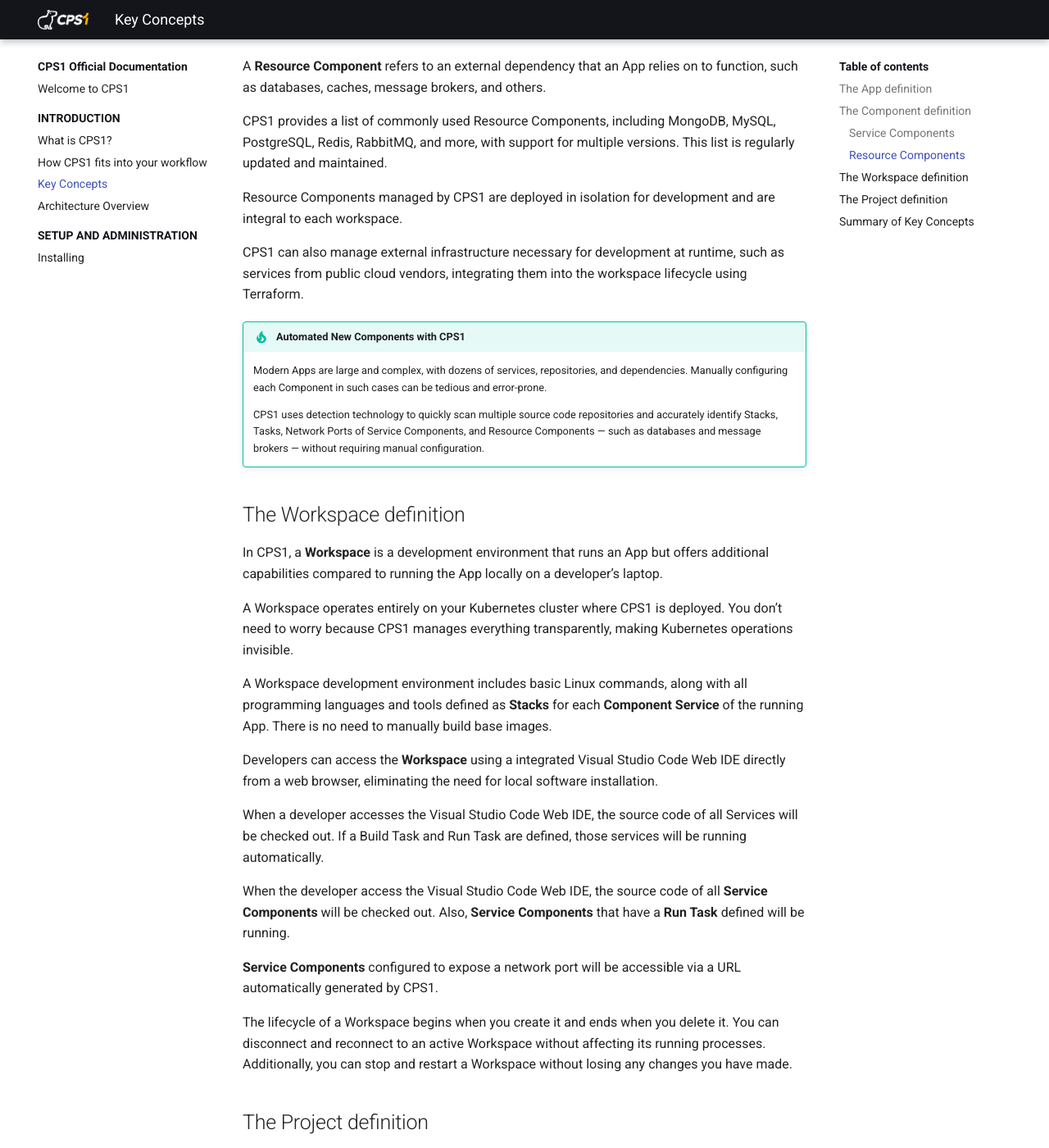
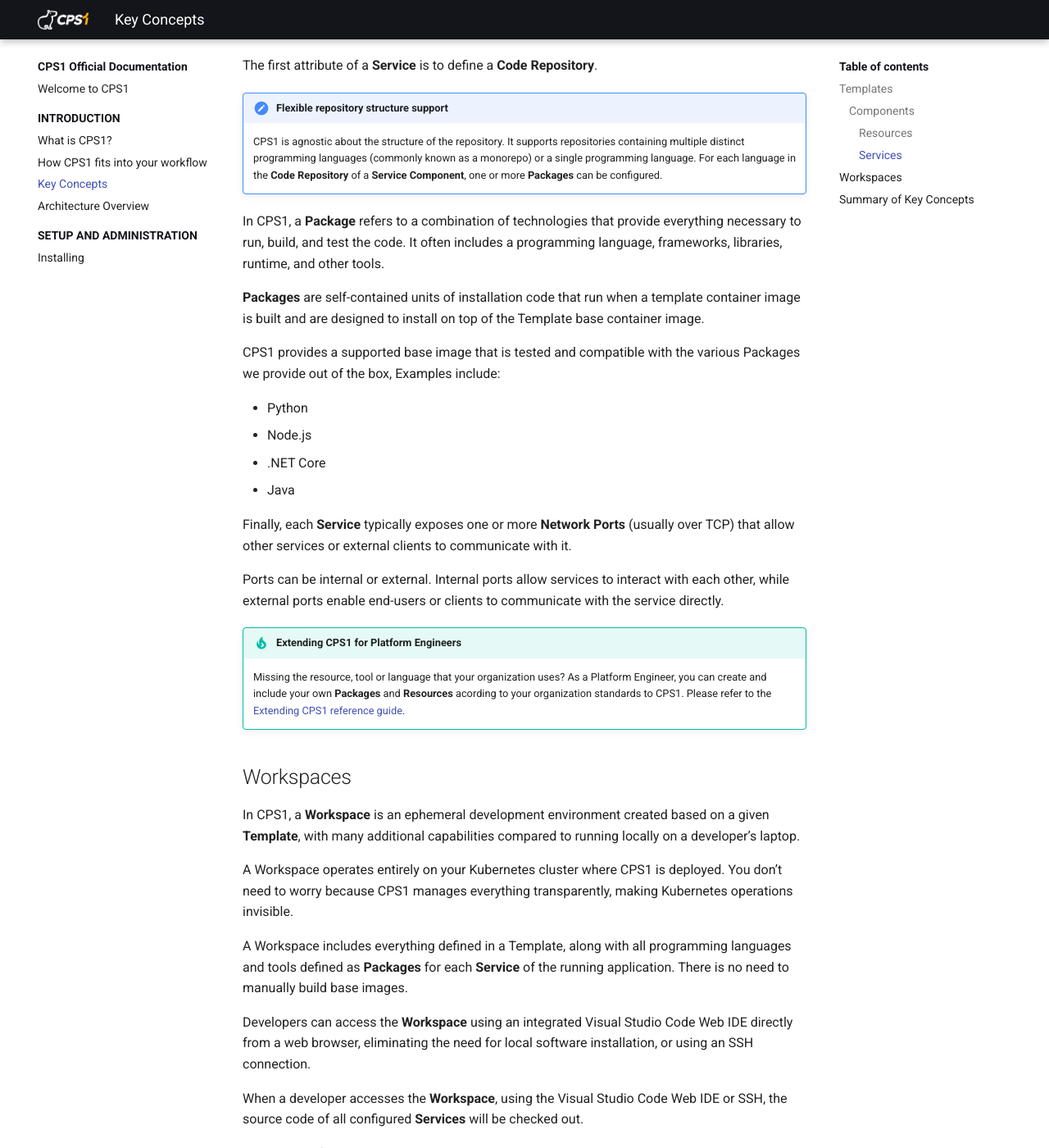
Before and after one commit to cps-1/docs, an MkDocs documentation site: the page built from docs/key-concepts.md, in a window 1280 px wide and 1400 px high, scrolled down 1718 px. Shown: the whole window at 82% size. Built offline with MkDocs 1.6.1 and Material for MkDocs 9.7.7, drawn with Linux system fonts in a browser that asks for light colours; some of the changed text lies outside the part shown.

Commit message:
feat: general updates for product definition and key concepts

```diff
--- a/docs/key-concepts.md
+++ b/docs/key-concepts.md
@@ -1,124 +1,126 @@
 # CPS1 Key Concepts
 
-CPS1 employs specific terminology to effectively model various system designs (architectures) and organizational team structures.
+CPS1 employs specific terminology to effectively model various system designs (architectures) and organizational team structures. To that end, we rely on two main concepts: **Templates** and **Workspaces**.
 
-The first concept that we need to understand is the **App** definition.
+A **Template** contains the definition of how a development environment must be provisioned on your Kubernetes cluster, witch we call a **Workspace**.
 
-## The App definition
+The Template includes information such as source code repositories, ports, containers, services, programming languages and other resources needed to fully provision and run your entire application into a **Workspace**.
 
-In CPS1, an **App** refers to a system that carries out a specific business function within your organization, such as payroll or payment processing. The term workload is also commonly used in cloud-native contexts and has a similar meaning to **App**.
+The **Workspace** has extra capabilities that augments developers productivity, such as an integrated web IDE and SSH access.
 
-This concept allows us to abstract implementation details and concentrate on the functionality delivered to end users within your organization.
+Let's dive into the details.
 
-An App typically provides a user interface or a public API and is composed of one or more **Components**.
+## Templates
 
-## The Component definition
+A **Template** is the source of every ephemeral development environment in CPS1, that we call **Workspace**.
 
-In CPS1, a **Component** represents the individual parts of an App.
+In CPS1, a **Template** is the definition of a provisioned **Workspace**.
 
-A **Component** is the smallest functional unit that corresponds to a specific technology-related aspect of an App, such as the backend, frontend, or a database.
+Internally, a Template contains the configuration of the many parts of a running Workspace, that we call **Components**, and a container image that CPS1 builds and stores into an internal registry for fast **Workspace** provisioning.
 
-There are two types of Components: **Service Components** and **Resource Components**.
+Every Template has a base container image that is used as a starting point for CPS1 to add your configuration atop of it during the process of the Template build.
 
-### Service Components
+As a Platform Engineer, you can create a Template to define and configure what tools, languages and resources go into the final template image.
 
-A **Service Component** runs code that typically exposes a network port. The code can be designed for a cloud-native environment, but this is not a requirement.
+CPS1 will build a container image that will be used as a starting point for new Workspaces.
 
-A **Service Component** has attributes that determine how it functions within an App. The attributes are: **Code Repository**, **Stacks**, **Tasks** and **Network Ports**.
+You don't need to manage Dockerfiles at this point and just provide an initial image.
 
-The first and obligatory attribute of a **Service Component** is to define a **Code Repository**.
+### Components
+
+A Template contains what we call **Components**.
+
+A **Component** is the smallest functional unit that corresponds to a specific technology-related aspect of your application, such as the backend, frontend, or a database.
+
+There are three types of Components: **Resources**, **Services**, and **Containers**.
+
+#### Resources
+
+A **Resource** refers to an external dependency that an application relies on to function, such as databases, caches, message brokers, and others.
+
+<!-- TODO: dizer que pode ser uma dependencia -->
+
+CPS1 provides a list of commonly used Resource Components, including MongoDB, MySQL, PostgreSQL, Redis, RabbitMQ, and more, with support for multiple versions. This list is regularly updated and maintained.
+
+Resource Components managed by CPS1 are deployed in isolation for development and are integral to each Workspace.
+
+CPS1 can also manage external infrastructure necessary for development at runtime, such as services from public cloud vendors, integrating them into the Workspace lifecycle using Terraform.
+
+#### Services
+
+A **Service** runs code that typically exposes a network port. The code can be designed for a cloud-native environment, but this is not a requirement.
+
+A **Service** has attributes that determine how it functions within the Workspace. These attributes are: **Code Repository**, **Packages**, and **Network Ports**.
+
+The first attribute of a **Service** is to define a **Code Repository**.
+
+<!-- TODO: dizer mais algo sobre como configurar e autenticação -->
 
 !!! note "Flexible repository structure support"
 
-    CPS1 is agnostic about the structure of the repository. It supports repositories containing multiple distinct programming languages (commonly known as a monorepo) or a single programming language. For each language in the **Code Repository** of a **Service Component**, one or more **Stacks** must be configured.
+    CPS1 is agnostic about the structure of the repository. It supports repositories containing multiple distinct programming languages (commonly known as a monorepo) or a single programming language. For each language in the **Code Repository** of a **Service Component**, one or more **Packages** can be configured.
 
-In software development, a stack typically refers to a combination of technologies used together to build software. It often includes a programming language, frameworks, libraries, runtime and other tools.
+In CPS1, a **Package** refers to a combination of technologies that provide everything necessary to run, build, and test the code. It often includes a programming language, frameworks, libraries, runtime, and other tools.
 
-In CPS1, **Stacks** provide the runtime and other utilities necessary to run, build and test the code. Examples:
+**Packages** are self-contained units of installation code that run when a template container image is built and are designed to install on top of the Template base container image.
 
-- Python 3
-- Node.js 22
-- .NET Core 8
+CPS1 provides a supported base image that is tested and compatible with the various Packages we provide out of the box, Examples include:
 
-**Tasks** are commands that perform common operations used by developers to manage and build their projects, often automated through scripts or build tools. Examples of **Tasks** used by a **Service Component** include building and running code, executing unit tests, linting, and code formatting.
+- Python
+- Node.js
+- .NET Core
+- Java
 
-Finally, each **Service Component** typically exposes one or more **Network Ports** (usually over TCP) that allows other services or external clients to communicate with it.
+Finally, each **Service** typically exposes one or more **Network Ports** (usually over TCP) that allow other services or external clients to communicate with it.
 
 Ports can be internal or external. Internal ports allow services to interact with each other, while external ports enable end-users or clients to communicate with the service directly.
 
-### Resource Components
+<!-- TODO: falar sobre a geraçao de portas automaticas q geral URLs -->
 
-A **Resource Component** refers to an external dependency that an App relies on to function, such as databases, caches, message brokers, and others.
+!!! tip "Extending CPS1 for Platform Engineers"
 
-CPS1 provides a list of commonly used Resource Components, including MongoDB, MySQL, PostgreSQL, Redis, RabbitMQ, and more, with support for multiple versions. This list is regularly updated and maintained.
+    Missing the resource, tool or language that your organization uses? As a Platform Engineer, you can create and include your own **Packages** and **Resources** acording to your organization standards to CPS1. Please refer to the [Extending CPS1 reference guide](drafts/extending-cps1.md).
 
-Resource Components managed by CPS1 are deployed in isolation for development and are integral to each workspace.
+## Workspaces
 
-CPS1 can also manage external infrastructure necessary for development at runtime, such as services from public cloud vendors, integrating them into the workspace lifecycle using Terraform.
-
-!!! tip "Automated New Components with CPS1"
-
-    Modern Apps are large and complex, with dozens of services, repositories, and dependencies. Manually configuring each Component in such cases can be tedious and error-prone.
-
-    CPS1 uses detection technology to quickly scan multiple source code repositories and accurately identify Stacks, Tasks, Network Ports of Service Components, and Resource Components — such as databases and message brokers — without requiring manual configuration.
-
-## The Workspace definition
-
-In CPS1, a **Workspace** is a development environment that runs an App but offers additional capabilities compared to running the App locally on a developer’s laptop.
+In CPS1, a **Workspace** is an ephemeral development environment created based on a given **Template**, with many additional capabilities compared to running locally on a developer’s laptop.
 
 A Workspace operates entirely on your Kubernetes cluster where CPS1 is deployed. You don’t need to worry because CPS1 manages everything transparently, making Kubernetes operations invisible.
 
-A Workspace development environment includes basic Linux commands, along with all programming languages and tools defined as **Stacks** for each **Component Service** of the running App. There is no need to manually build base images.
+A Workspace includes everything defined in a Template, along with all programming languages and tools defined as **Packages** for each **Service** of the running application. There is no need to manually build base images.
 
-Developers can access the **Workspace** using a integrated Visual Studio Code Web IDE directly from a web browser, eliminating the need for local software installation.
+Developers can access the **Workspace** using an integrated Visual Studio Code Web IDE directly from a web browser, eliminating the need for local software installation, or using an SSH connection.
 
-When a developer accesses the Visual Studio Code Web IDE, the source code of all Services will be checked out. If a Build Task and Run Task are defined, those services will be running automatically.
+When a developer accesses the **Workspace**, using the Visual Studio Code Web IDE or SSH, the source code of all configured **Services** will be checked out.
 
-When the developer access the Visual Studio Code Web IDE, the source code of all **Service Components** will be checked out. Also, **Service Components** that have a **Run Task** defined will be running.
-
-**Service Components** configured to expose a network port will be accessible via a URL automatically generated by CPS1.
+**Services** configured in the Template that expose a network port will be accessible via a URL automatically generated by CPS1.
 
 The lifecycle of a Workspace begins when you create it and ends when you delete it. You can disconnect and reconnect to an active Workspace without affecting its running processes. Additionally, you can stop and restart a Workspace without losing any changes you have made.
 
-## The Project definition
-
-A **Project** groups a collection of Apps and allows you to manage collaborators and permissions.
-
-Projects can mirror your organization’s team structure and how each team develops an App, tracking metrics related to infrastructure usage and cost management.
-
-Due to the complexity of modern Apps, the boundaries between which **Service Components** and **Resource Components** belong to an App or Project vary on a case-by-case basis, depending on each organization’s specific needs — especially regarding code and ownership.
-
 ## Summary of Key Concepts
 
-- **App**
-    - A system that performs a specific business function (e.g., payroll, payment processing).
-    - Provides either a user interface or a public API.
+- **Template**
+    - Definition of how a development environment must be provisioned
     - Consists of multiple **Components**.
 
 - **Component**
-    - The smallest unit of an App, representing technology-related parts like backend, frontend, or database.
-    - Two types: **Service Components** and **Resource Components**.
+    - The smallest unit of an application, representing technology-related parts like backend, frontend, or database.
+    - Two types: **Services** and **Resources**.
 
-- **Service Component**:
+- **Service**:
     - Runs code, often exposing a network port.
-    - Key attributes: **Code Repository**, **Stacks**, **Tasks**, and **Network Ports**.
+    - Key attributes: **Code Repository**, **Packages**, and **Network Ports**.
     - Supports **monorepos** (multiple programing languages) and **single programing language** repositories.
-    - **Stacks**: Define runtime and tools (e.g., Python, Node.js).
-    - **Tasks**: Commands used to build, run, or test code.
+    - **Packages**: Installs runtime and tools into the final template container image.
     - **Network Ports**: Allow internal and external communication.
 
-- **Resource Component**
+- **Resource**
     - External dependencies like databases, caches, or message brokers.
-    - CPS1 supports popular services (e.g., MongoDB, PostgreSQL) and integrates cloud infrastructure via Terraform.
-    - Resource Components are isolated for development within **Workspaces**.
+    - CPS1 supports popular resources (e.g., MongoDB, PostgreSQL) and integrates cloud infrastructure via Terraform.
+    - Resources are isolated for development within **Workspaces**.
 
 - **Workspace**
     - A cloud-based development environment managed on your Kubernetes cluster.
     - Offers enhanced capabilities compared to local development environments.
     - Accessible via a **Visual Studio Code Web IDE** through a browser.
-    - Automatically checks out and runs code on launch.
-
-- **Projects**
-    - Group multiple Apps to manage permissions and collaborators.
-    - Mirror the organization’s team structure and track infrastructure usage and costs.
-    - Define ownership and component boundaries based on organizational needs.
+    - Automatically checks out code on launch.
```
Also changed, not shown: docs/index.md (+52 -3 lines), docs/what-is-cps1.md (+7 -5 lines).
